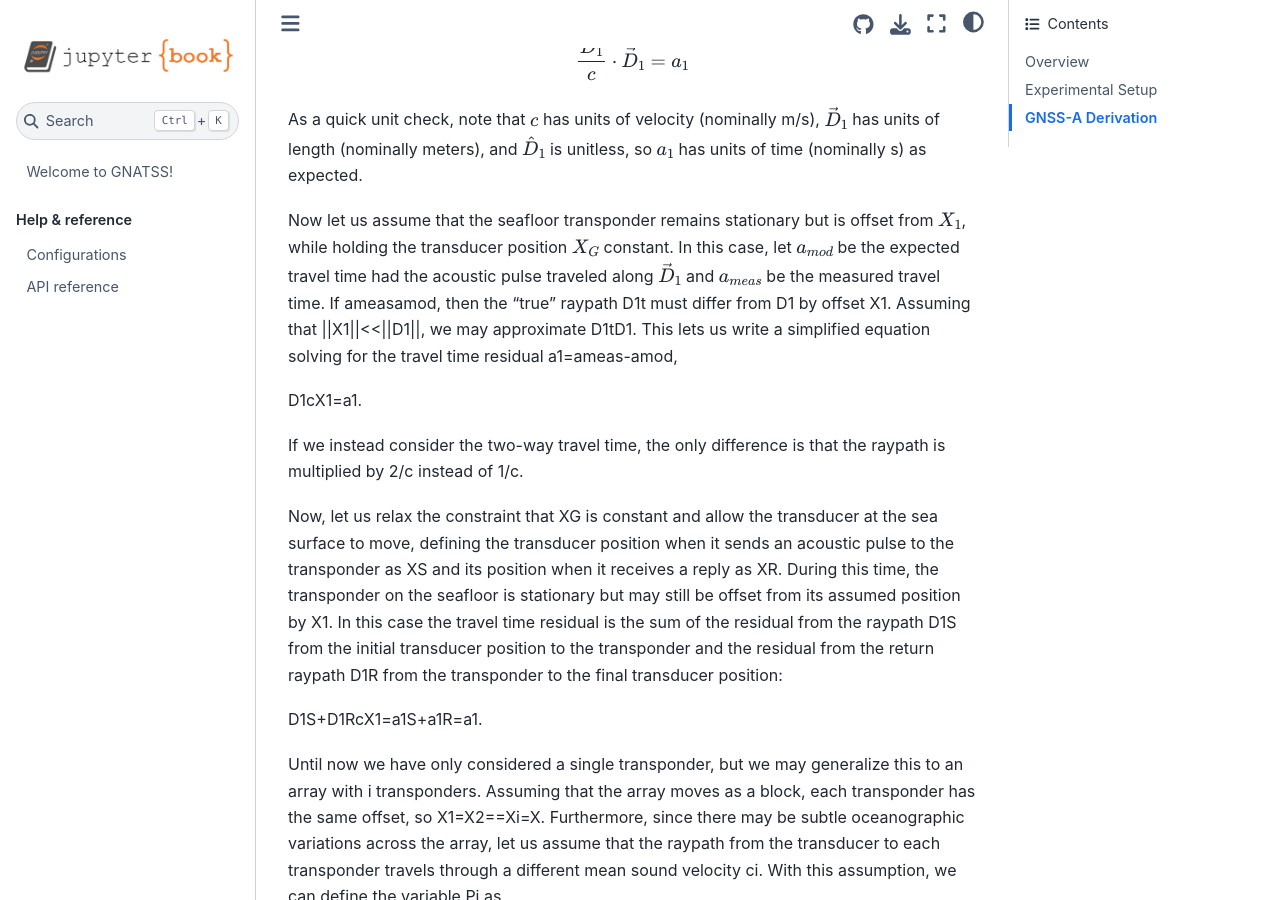
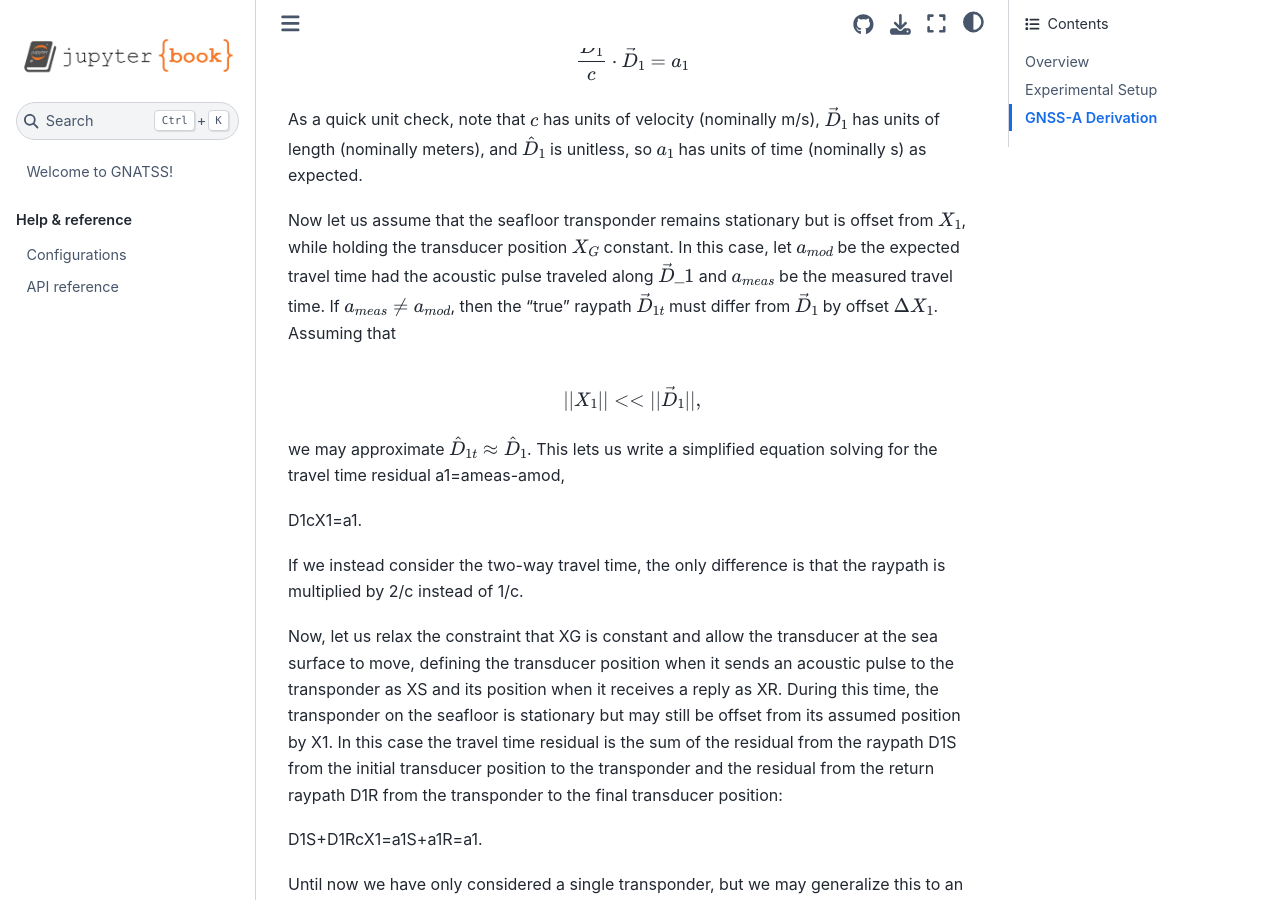
Before and after one commit to seafloor-geodesy/gnatss, a Jupyter Book: the page built from docs/gnssa.md, in a window 1280 px wide and 900 px high, scrolled down 1348 px. Built offline with Jupyter Book 1.0.4 settings and Sphinx 7.4.7 and the Sphinx Book theme 1.1.4, drawn with Linux system fonts in a browser that asks for light colours.

Commit message:
Update gnssa.md
tweaked eqns

```diff
--- a/docs/gnssa.md
+++ b/docs/gnssa.md
@@ -17,7 +17,11 @@ $$\frac{\hat{D}_1}{c} \cdot \vec{D}_1=a_1$$
 
 As a quick unit check, note that $c$ has units of velocity (nominally m/s), $\vec{D}_1$ has units of length (nominally meters), and $\hat{D}_1$ is unitless, so $a_1$ has units of time (nominally s) as expected.
 
-Now let us assume that the seafloor transponder remains stationary but is offset from $X_1$, while holding the transducer position $X_G$ constant. In this case, let $a_{mod}$ be the expected travel time had the acoustic pulse traveled along $\vec{D}_1$ and $a_{meas}$ be the measured travel time. If ameasamod, then the “true” raypath D1t must differ from D1 by offset X1. Assuming that ||X1||<<||D1||, we may approximate D1tD1. This lets us write a simplified equation solving for the travel time residual a1=ameas-amod,
+Now let us assume that the seafloor transponder remains stationary but is offset from $X_1$, while holding the transducer position $X_G$ constant. In this case, let $a_{mod}$ be the expected travel time had the acoustic pulse traveled along $\vec{D}\_1$ and $a_{meas}$ be the measured travel time. If $a_{meas} \neq a_{mod}$, then the “true” raypath $\vec{D}_{1t}$ must differ from $\vec{D}_1$ by offset $\Delta X_1$. Assuming that
+
+$$||X_1|| << ||\vec{D}_1||,$$
+
+we may approximate $\hat{D}_{1t} \approx \hat{D}_1$. This lets us write a simplified equation solving for the travel time residual a1=ameas-amod,
 
 D1cX1=a1.
 
```
